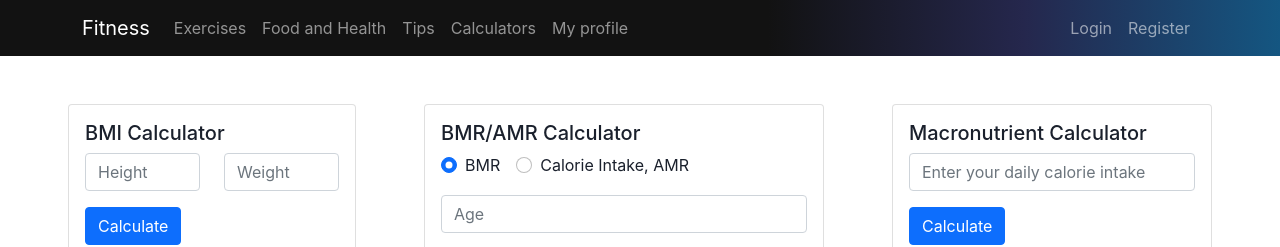
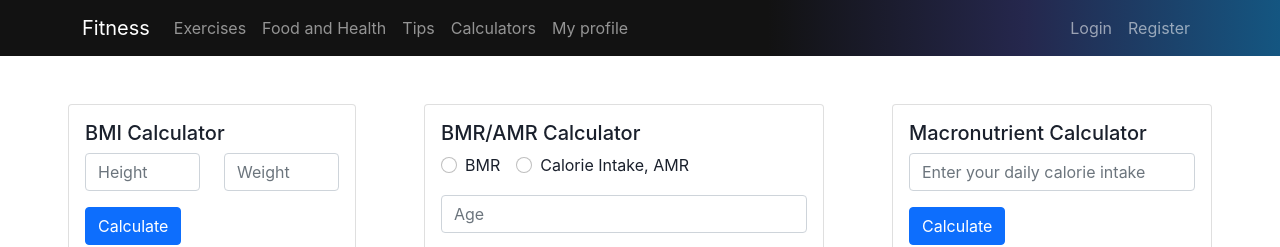
Before and after one commit to Mange99/Janet-Jackson, a React (Create React App) app in the folder ui/: page /calculators in a window 1280 px wide. Shown: the top 247 px of the page. Built offline with nearby package versions, Linux system fonts and the light colour scheme.

Commit message:
fixed calcs

```diff
--- a/ui/src/components/calculatorCards/bmrCalculator.tsx
+++ b/ui/src/components/calculatorCards/bmrCalculator.tsx
@@ -58,7 +58,6 @@ export function BmrCalculator() {
                     name="group1"
                     type={"radio"}
                     id={`inline-radio-3`}
-                    checked={true}
                     onChange={() => (setCalorieIntake(false))}
                 />
                 <Form.Check
```
Also changed, not shown: 1 other file (tests, documents, lock files or other folders).
